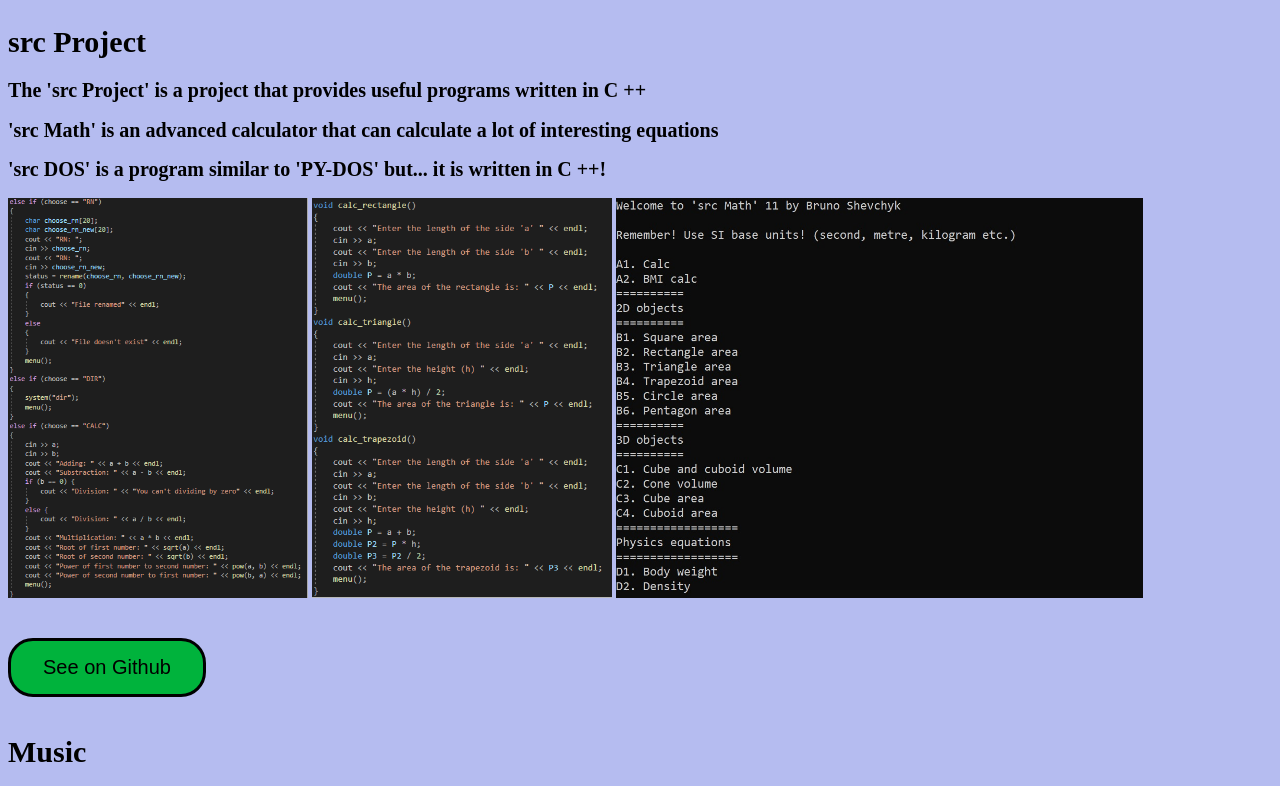
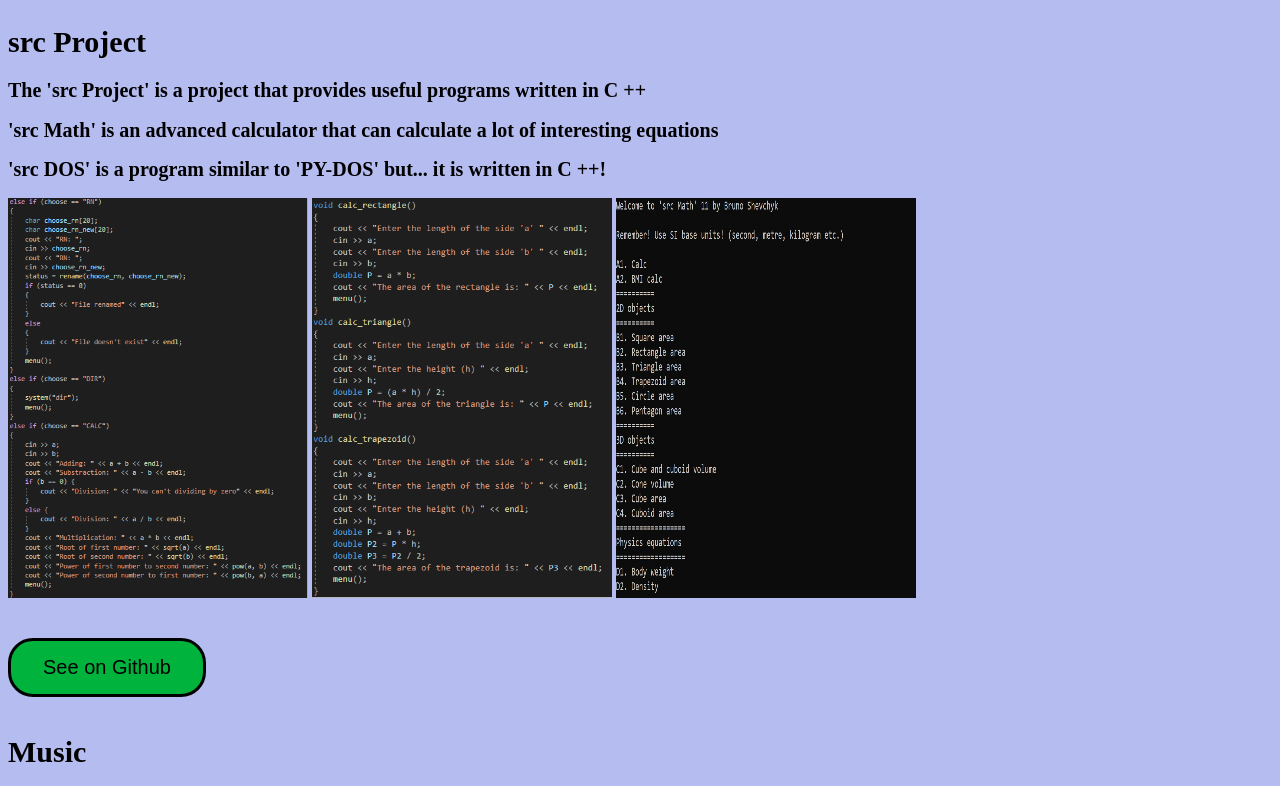
Before and after one commit to TeaTeam0/teateam0.github.io, a plain HTML site: page index.html in a window 1280 px wide. Shown: the part 1525-2311 px from the top of the page. Drawn offline with Linux system fonts and the light colour scheme; grey boxes are pictures that could not be loaded.

Commit message:
Update index.html

```diff
--- a/index.html
+++ b/index.html
@@ -50,7 +50,7 @@
 		<h2>'src DOS' is a program similar to 'PY-DOS' but... it is written in C ++!</h2>
         <img src="src-project-ss-1.png" width="300" height="400">
 		<img src="src-project-ss-2.png" width="300" height="400">
-		<img src="src-Math.jpg" width="527" height="400">
+		<img src="src-Math.jpg" width="300" height="400">
 		<br>
         <br />
         <br />
```
